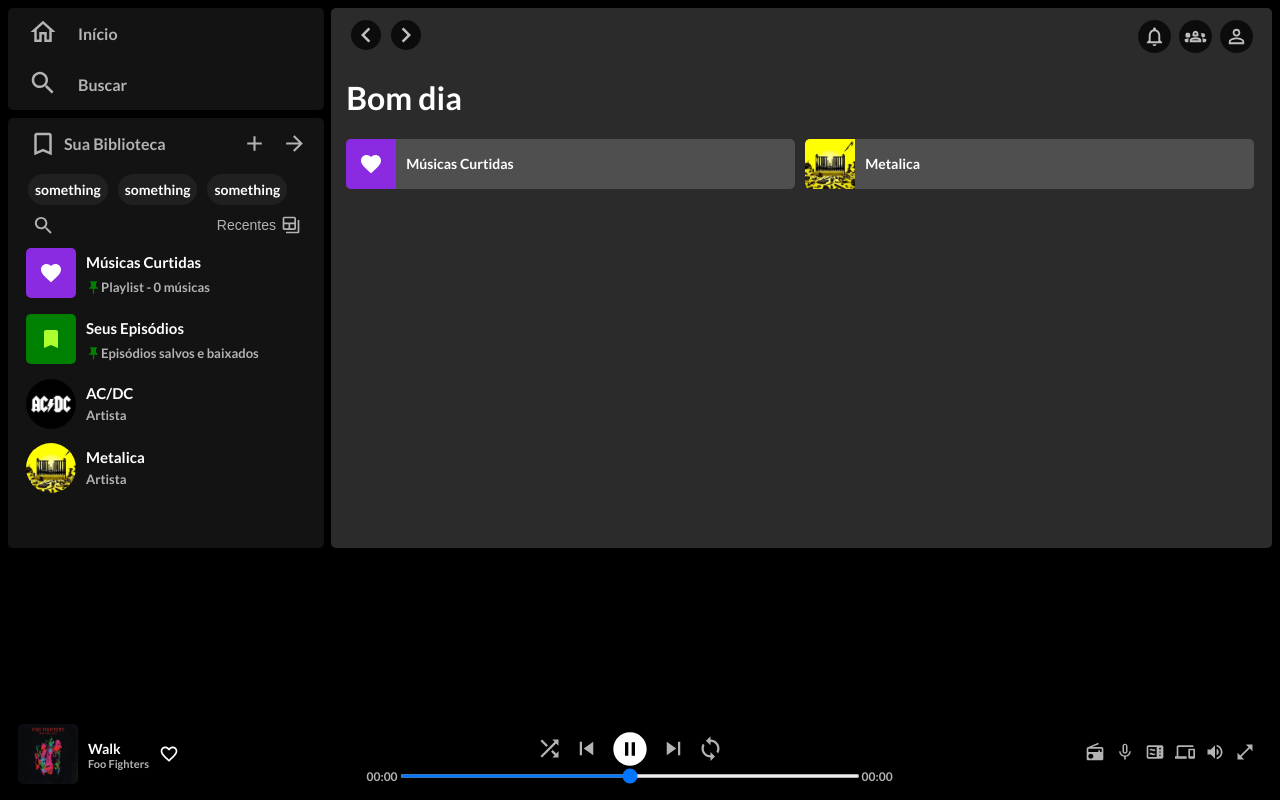
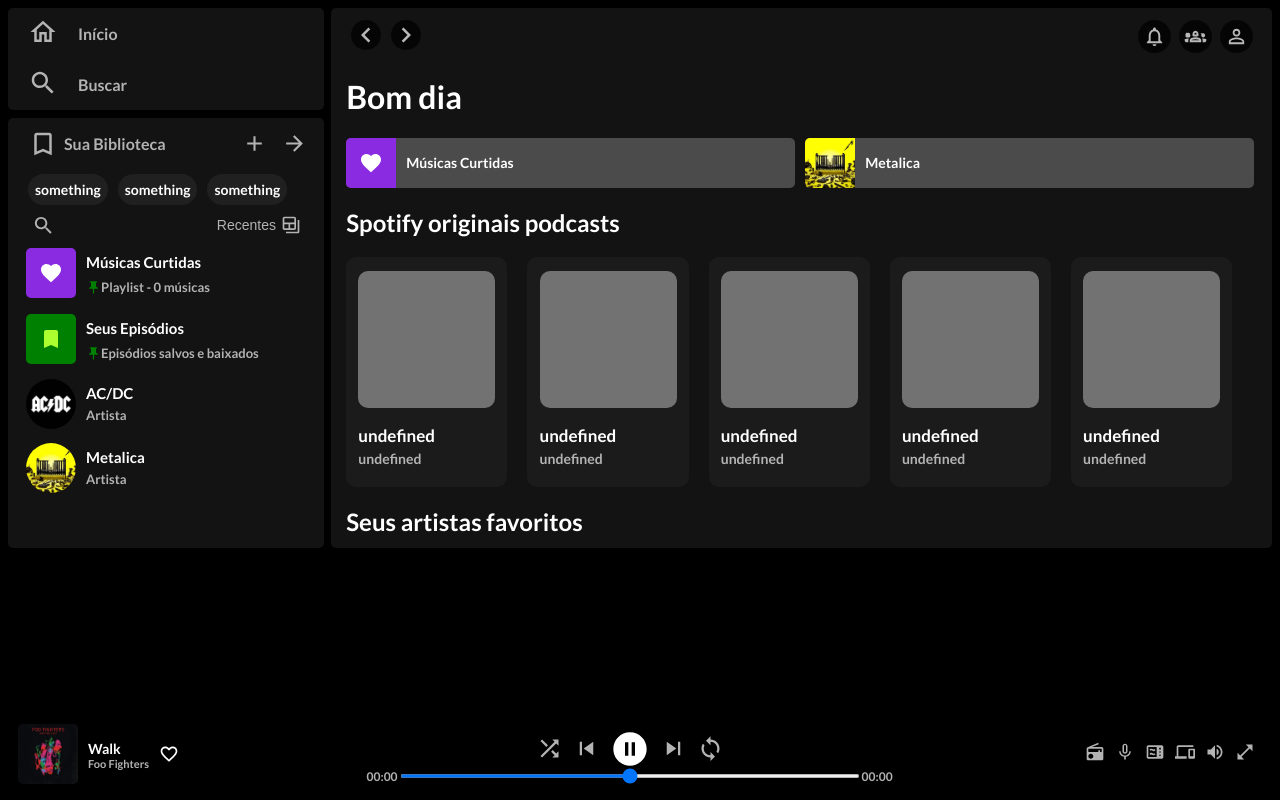
Before and after one commit to KauReysan/spotify-tela-inicial, a React (Vite) app: page / in a window 1280 px wide. Built offline with nearby package versions, Linux system fonts and the light colour scheme.

Commit message:
terminando area de podcast e artistas favoritos no screen

```diff
--- a/src/App.css
+++ b/src/App.css
@@ -155,12 +155,12 @@
 }
 
 .container-screen{
-    font-family: Arial, Helvetica, sans-serif;
+    overflow: auto;
     position: absolute;
     right: 8px;
     top: 8px;
     border-radius: 5px;
     width: 73.5%;
     height: 540px;
-    background-color: rgb(43, 43, 43);
+    background-color: rgb(19, 19, 19);
 }
--- /dev/null
+++ b/src/Components/FavArtists.css
@@ -0,0 +1,28 @@
+.favartists-container{
+    display: flex;
+    justify-content: center;
+    background-color: rgba(37, 37, 37, 0.479);
+    width: 170px;
+    height: 230px;
+    border-radius: 10px;
+    margin: 0 20px 0 0;
+}
+.favartists-container:hover{
+    background-color: rgba(53, 53, 53, 0.479);
+    cursor: pointer;
+}
+.favartists-c-img{
+    width: 137px;
+    height: 137px;
+    margin-top: 14px;
+    background-color: rgb(114, 114, 114);
+    border-radius: 50%;
+}
+#f-c-title{
+    font-size: 17px;
+}
+#f-c-legend{
+    margin-top: -13px;
+    color: #b3b3b3;
+    font-size: 14px;
+}
--- /dev/null
+++ b/src/Components/FavArtists.jsx
@@ -0,0 +1,18 @@
+import React from "react";
+import "./FavArtists.css";
+
+export const FavArtists = () => {
+    return(
+        <div className="favartists-container">
+            <div className="favartists-c-items">
+                <div className="favartists-c-img">
+
+                </div>
+                <div className="favartists-c-text">
+                    <p id="f-c-title">undefined</p>
+                    <p id="f-c-legend">undefined</p>
+                </div>
+            </div>
+        </div>
+    );
+}
--- /dev/null
+++ b/src/Components/Podcasts.css
@@ -0,0 +1,28 @@
+.podcast-container{
+    display: flex;
+    justify-content: center;
+    background-color: rgba(37, 37, 37, 0.479);
+    width: 170px;
+    height: 230px;
+    border-radius: 10px;
+    margin: 0 20px 0 0;
+}
+.podcast-container:hover{
+    background-color: rgba(53, 53, 53, 0.479);
+    cursor: pointer;
+}
+.podcast-c-img{
+    width: 137px;
+    height: 137px;
+    margin-top: 14px;
+    background-color: rgb(114, 114, 114);
+    border-radius: 10px;
+}
+#p-c-title{
+    font-size: 17px;
+}
+#p-c-legend{
+    margin-top: -13px;
+    color: #b3b3b3;
+    font-size: 14px;
+}
--- /dev/null
+++ b/src/Components/Podcasts.jsx
@@ -0,0 +1,18 @@
+import React from "react";
+import "./Podcasts.css"
+
+export const Podcasts = () => {
+    return(
+        <div className="podcast-container">
+            <div className="podcast-c-items">
+                <div className="podcast-c-img">
+
+                </div>
+                <div className="podcast-c-text">
+                    <p id="p-c-title">undefined</p>
+                    <p id="p-c-legend">undefined</p>
+                </div>
+            </div>
+        </div>
+    );
+}
--- a/src/Components/ScreenComp.css
+++ b/src/Components/ScreenComp.css
@@ -1,6 +1,4 @@
-.screen-comp-container{
 
-}
 .s-c-top{
     display: flex;
     justify-content: space-between;
@@ -72,3 +70,15 @@
     border-top-left-radius: 5px;
     border-bottom-left-radius: 5px;
 }
+
+.s-c-category{
+    width: 96.3%;
+    margin-left: 15px;
+    margin-bottom: 20px;
+}
+.s-c-podcasts-area{
+    display: flex;
+}
+.s-c-favartists-area{
+    display: flex;
+}
--- a/src/Components/ScreenComp.jsx
+++ b/src/Components/ScreenComp.jsx
@@ -1,5 +1,8 @@
 import React from "react";
 import "./ScreenComp.css";
+
+import { Podcasts } from "./Podcasts";
+import { FavArtists } from "./FavArtists";
 
 import FavoriteIcon from '@mui/icons-material/Favorite';
 import NotificationsNoneOutlinedIcon from '@mui/icons-material/NotificationsNoneOutlined';
@@ -42,7 +45,22 @@
             </div>
         </div>
         <div className="s-c-category">
-
+            <h2>Spotify originais podcasts</h2>
+            <div className="s-c-podcasts-area">
+                <Podcasts/>
+                <Podcasts/>
+                <Podcasts/>
+                <Podcasts/>
+                <Podcasts/>
+            </div>
+            <h2>Seus artistas favoritos</h2>
+            <div className="s-c-favartists-area">
+                <FavArtists/>
+                <FavArtists/>
+                <FavArtists/>
+                <FavArtists/>
+                <FavArtists/>
+            </div>
         </div>
     </div>
     );
```
